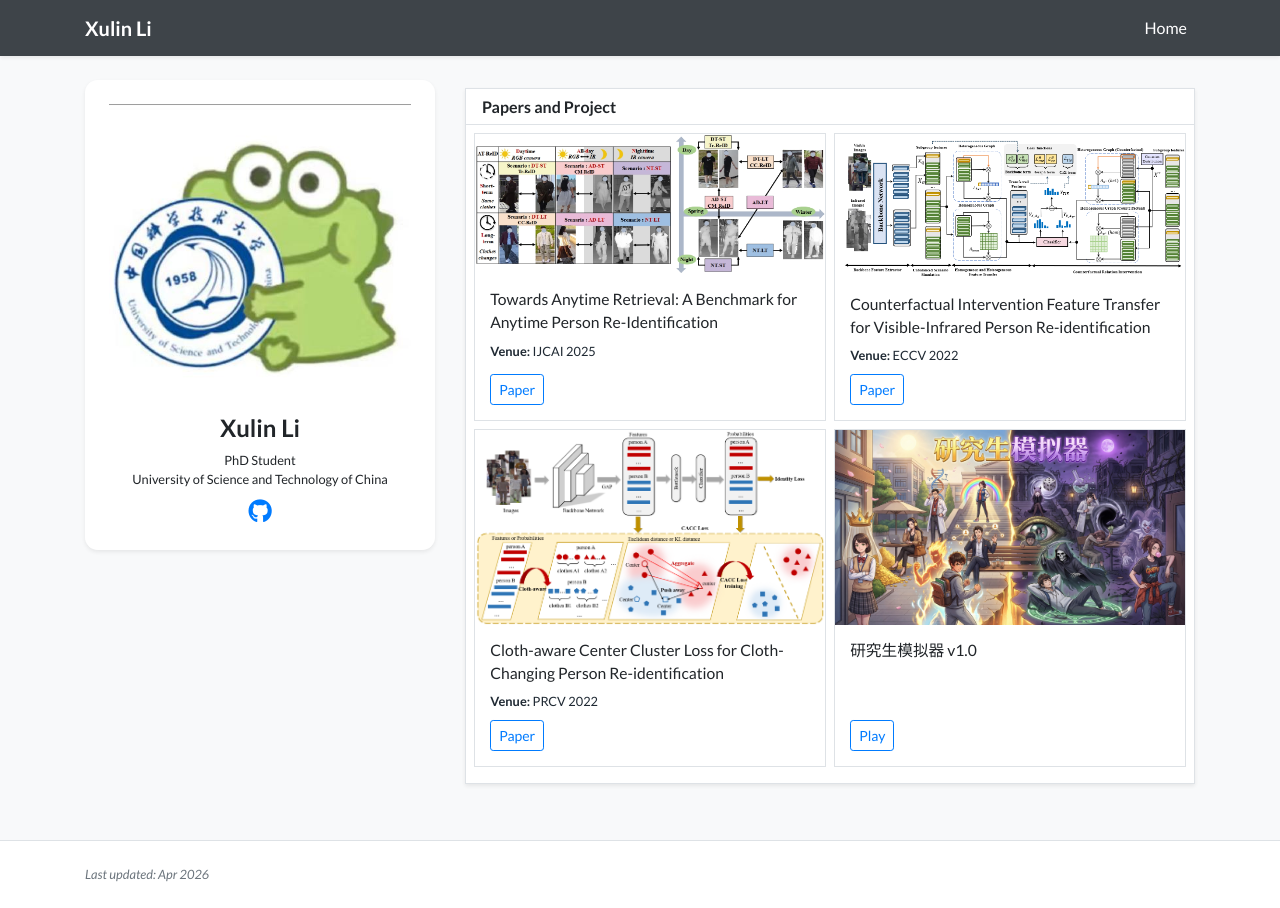
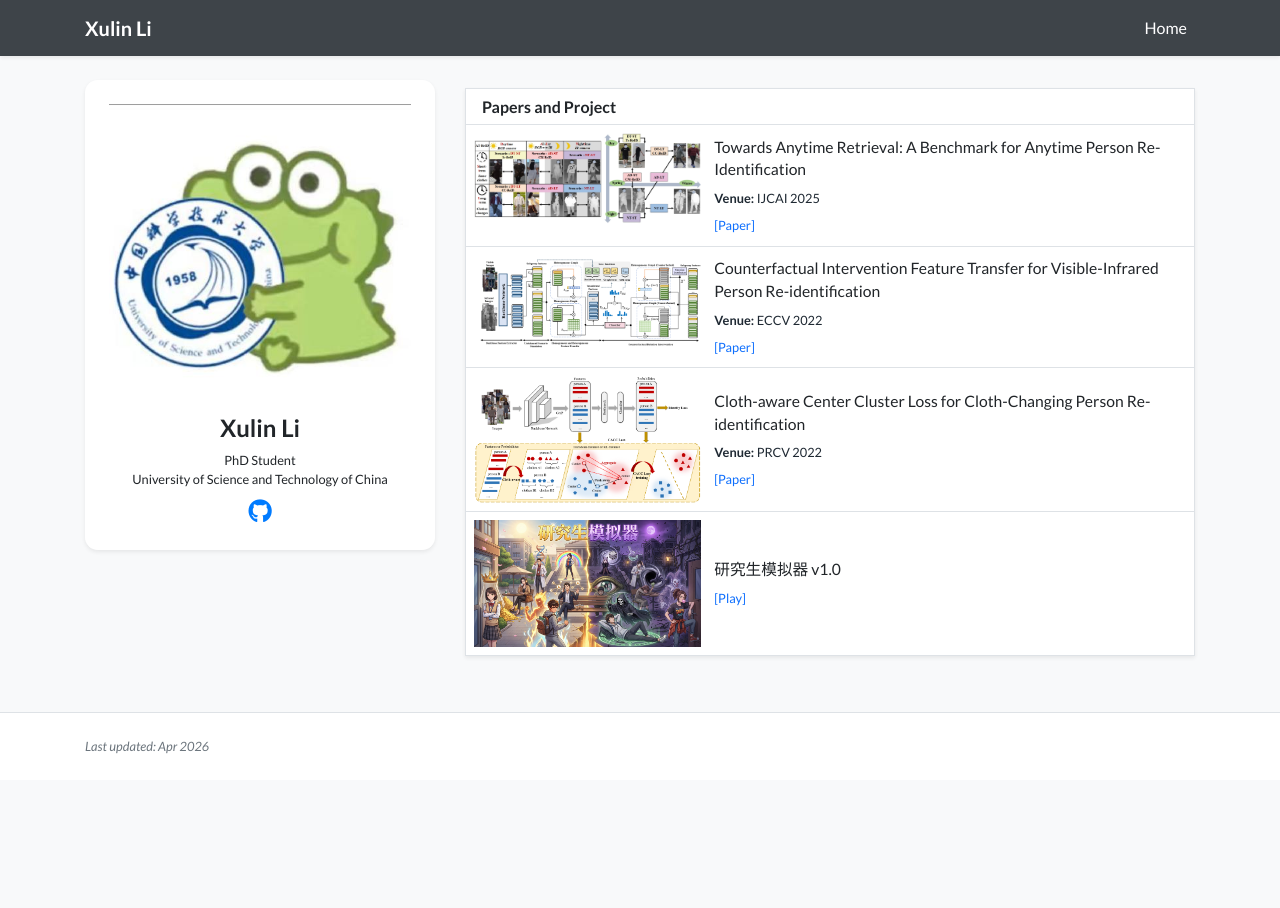
Before and after one commit to kw66/kw66.github.io, a Jekyll site: the page built from index.html, in a window 1280 px wide. Built offline with Jekyll 4.4.1, drawn with Linux system fonts in a browser that asks for light colours; nearby versions of some CDN libraries; a style sheet for code colours, icons or effects is not loaded.

Commit message:
Switch works section to list layout

```diff
--- a/_includes/widgets/featured_cards.html
+++ b/_includes/widgets/featured_cards.html
@@ -3,33 +3,26 @@
     <h6 class="border-bottom border-gray px-3 py-2 mb-0">
         {{ include.title }}
     </h6>
-    <div class="p-2">
-        <div class="row featured-work-grid {% if include.row_class %}{{ include.row_class }}{% endif %}">
     {% for item in items %}
-            <div class="featured-work-col {% if include.column_class %}{{ include.column_class }}{% else %}col-lg-6 col-md-6 col-12{% endif %} mb-2">
-                <div class="card featured-work-card h-100 border bg-white">
+    <div class="row no-gutters featured-work-entry {% unless forloop.last %}border-bottom border-gray{% endunless %}">
+        <div class="col-lg-4 col-md-5 p-2">
             <a class="featured-work-image-wrap" target="_blank" rel="noopener noreferrer" href="{{ item.link_url }}">
                 <img src="{{ item.image | relative_url }}" alt="{{ item.name }}" class="featured-work-image" loading="lazy">
             </a>
-                    <div class="card-body d-flex flex-column">
+        </div>
+        <div class="col-lg-8 col-md-7 d-flex">
+            <div class="featured-work-content my-auto">
                 <h5 class="mt-0 mb-2 font-weight-normal">{{ item.name }}</h5>
-                        {% if item.detail %}
-                        <p class="small text-muted mb-2">{{ item.detail }}</p>
-                        {% endif %}
                 {% if item.meta_label and item.meta_value %}
-                        <p class="small mb-3 featured-work-meta">
+                <p class="small mb-2 featured-work-meta">
                     <span class="font-weight-bold">{{ item.meta_label }}:</span> {{ item.meta_value }}
                 </p>
                 {% endif %}
-                        <div class="mt-auto">
-                            <a class="btn btn-sm btn-outline-primary no-break" target="_blank" rel="noopener noreferrer" href="{{ item.link_url }}">
-                                {{ item.link_label }}
-                            </a>
-                        </div>
+                <p class="small mb-0 featured-work-links">
+                    <a target="_blank" rel="noopener noreferrer" href="{{ item.link_url }}">[{{ item.link_label }}]</a>
+                </p>
             </div>
         </div>
     </div>
     {% endfor %}
 </div>
-    </div>
-</div>
--- a/assets/css/global.css
+++ b/assets/css/global.css
@@ -90,44 +90,19 @@ div.lazy {
     font-family: Source Code Pro, monospace;
 }
 
-.featured-work-grid {
-    overflow-x: hidden;
-    margin-left: -0.25rem;
-    margin-right: -0.25rem;
-}
-
-.featured-work-col {
-    min-width: 0;
-    display: flex;
-    padding-left: 0.25rem;
-    padding-right: 0.25rem;
-}
-
 .featured-work-section {
     border-radius: 0 !important;
 }
 
-.featured-work-card {
-    width: 100%;
-    max-width: 100%;
+.featured-work-entry {
     min-width: 0;
-    overflow: hidden;
-    transition: transform 0.18s ease, box-shadow 0.18s ease;
-    border-radius: 0 !important;
-}
-
-.featured-work-card:hover {
-    transform: translateY(-2px);
-    box-shadow: 0 0.45rem 1rem rgba(0, 0, 0, 0.06) !important;
 }
 
 .featured-work-image-wrap {
     display: block;
     width: 100%;
-    max-width: 100%;
     background: #ffffff;
     padding: 0;
-    overflow: hidden;
     border-radius: 0 !important;
 }
 
@@ -135,30 +110,29 @@ div.lazy {
     display: block;
     width: 100%;
     height: auto;
-    max-width: none;
-    max-height: none;
 }
 
-.featured-work-card .card-body {
-    padding: 0.85rem 0.95rem 0.9rem;
+.featured-work-content {
+    padding: 0.65rem 0.95rem 0.65rem 0.35rem;
+    width: 100%;
 }
 
-.featured-work-card h5 {
+.featured-work-content h5 {
     font-size: 0.98rem;
     line-height: 1.45;
+    word-break: break-word;
 }
 
-.featured-work-card .text-muted {
-    line-height: 1.45;
+.featured-work-links a {
+    color: #0d6efd;
 }
 
 .featured-work-meta {
     color: #1f2933;
-    margin-bottom: 0.55rem !important;
 }
 
 @media (max-width: 767.98px) {
-    .featured-work-card .card-body {
-        padding: 0.8rem 0.85rem 0.85rem;
+    .featured-work-content {
+        padding: 0 0.85rem 0.85rem;
     }
 }
```
Lines whose indentation alone changed are shown as unchanged.
